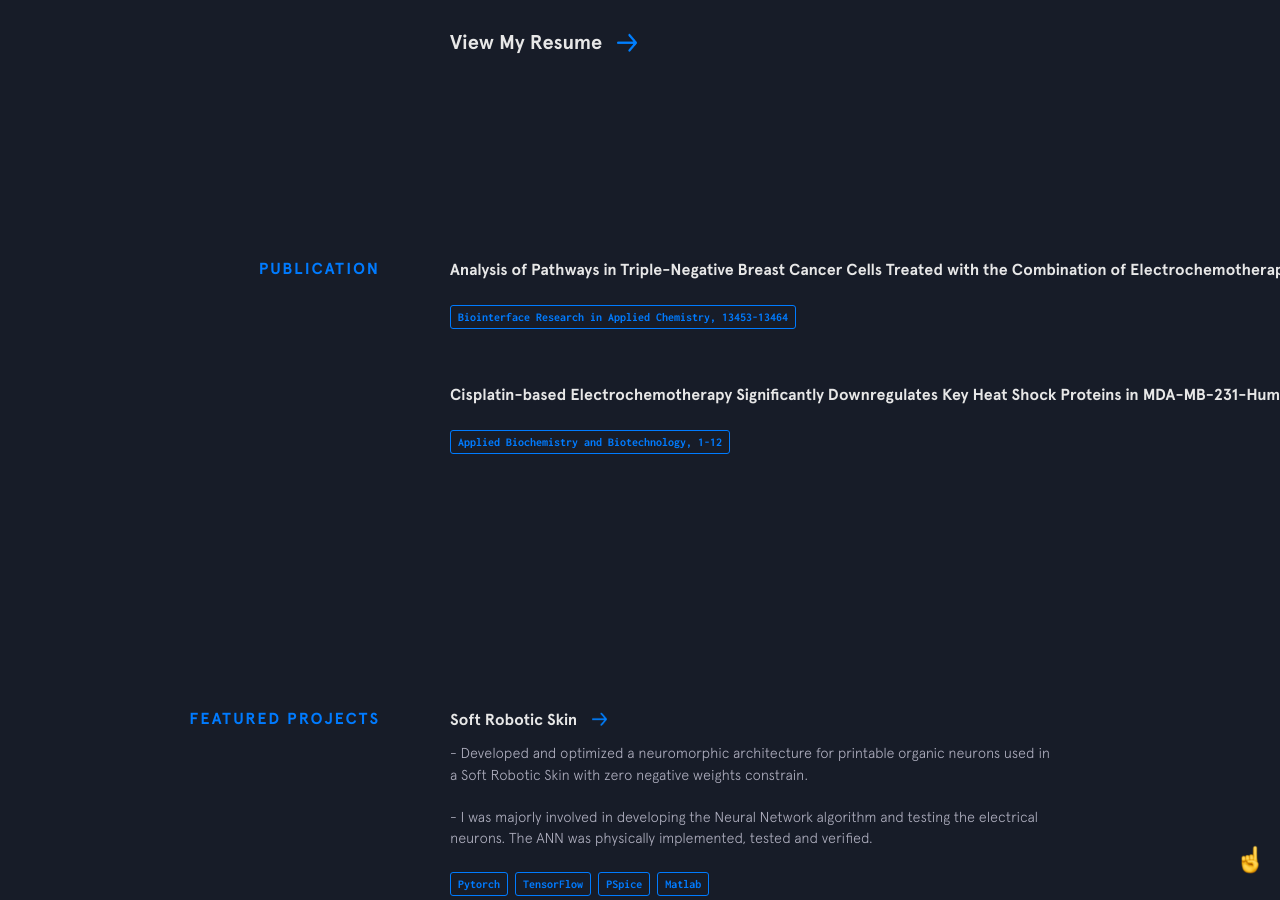
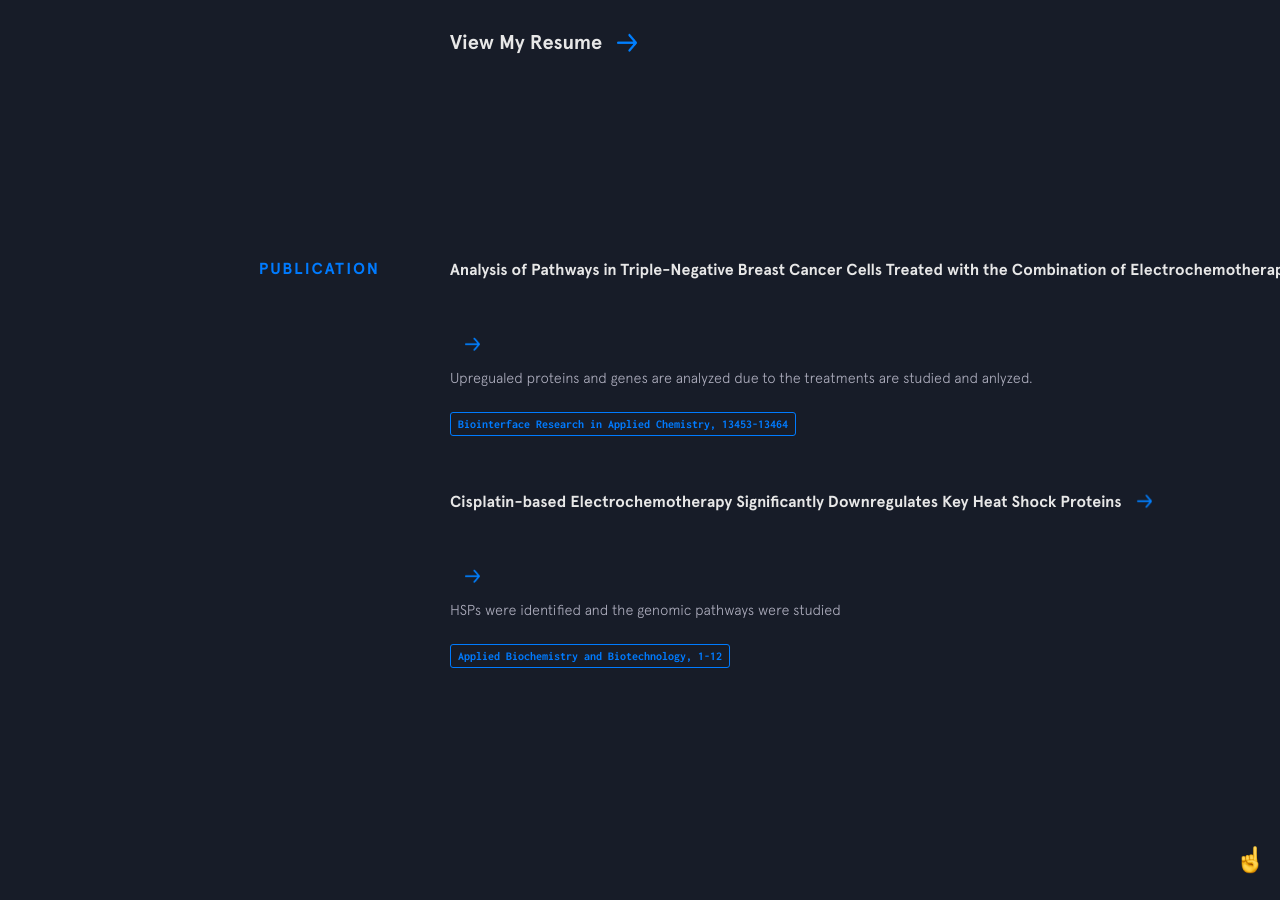
Before and after one commit to Pragatheis/pragatheis.github.io, a Jekyll site: the page built from index.html, in a window 1280 px wide and 900 px high, scrolled down 2701 px. Built offline with Jekyll 4.4.1, drawn with Linux system fonts in a browser that asks for light colours; nearby versions of some CDN libraries.

Commit message:
Update publication.yml

```diff
--- a/_data/publication.yml
+++ b/_data/publication.yml
@@ -1,11 +1,11 @@
 - name: Analysis of Pathways in Triple-Negative Breast Cancer Cells
-        Treated with the Combination of Electrochemotherapy and Cisplatin
+        Treated with the Combination of Electrochemotherapy
+- description: Upregualed proteins and genes are analyzed due to the treatments are studied and anlyzed.
   url: https://biointerfaceresearch.com/wp-content/uploads/2021/02/20695837115.1345313464.pdf
-
   used:
     - thing: Biointerface Research in Applied Chemistry, 13453-13464
 
 - name: Cisplatin-based Electrochemotherapy Significantly Downregulates Key Heat Shock Proteins
-        in MDA-MB-231-Human Triple-Negative Breast Cancer Cells
+- description: HSPs were identified and the genomic pathways were studied
   used:
     - thing: Applied Biochemistry and Biotechnology, 1-12
```
